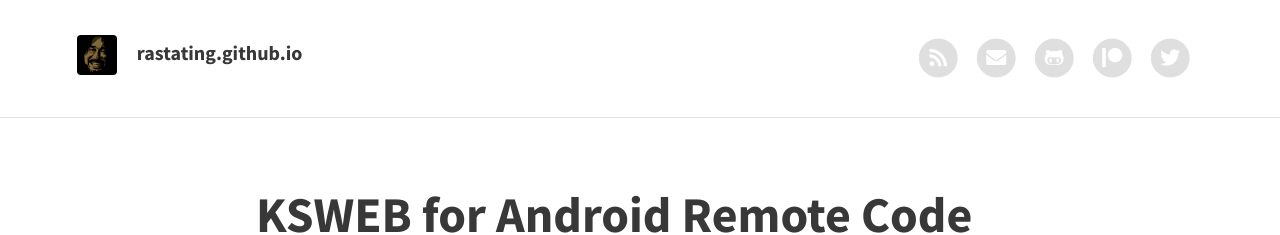
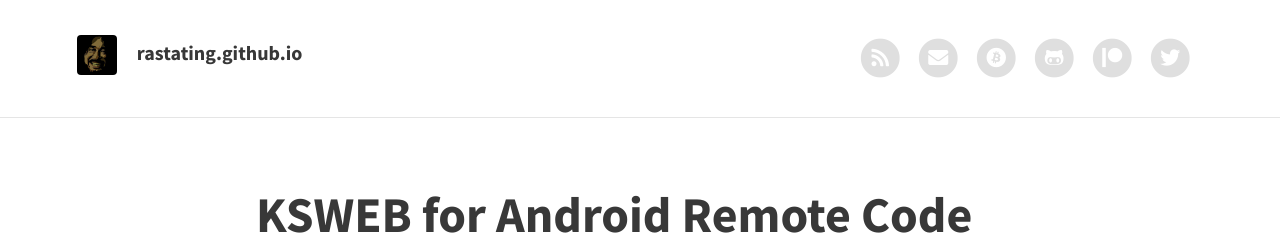
Before and after one commit to rastating/rastating.github.io, a Jekyll site: the page built from index.html, in a window 1280 px wide. Shown: the top 235 px of the page. Built offline with Jekyll 4.4.1, drawn with Linux system fonts in a browser that asks for light colours; the list of posts is cut into pages by our own code.

Commit message:
Add Bitcoin icon support

```diff
--- a/_config.yml
+++ b/_config.yml
@@ -21,6 +21,7 @@
   email_address: robert.carr@owasp.org # Full email address, e.g. "sam@example.com"
   behance:
   bitbucket:
+  bitcoin: bc1qj667qadh4r4v2s7rhjx6dhlnq8358h5t0ndvf9
   dribbble:
   facebook:
   flickr:
--- a/_includes/icons.html
+++ b/_includes/icons.html
@@ -32,6 +32,17 @@
 <li>
 	<a href="https://bitbucket.org/{{ site.theme_settings.bitbucket }}" title="{{ site.theme_settings.str_follow_on }} Bitbucket">
 		<i class="fa fa-fw fa-bitbucket"></i>
+	</a>
+</li>
+{% endif %}
+
+{% if site.theme_settings.bitcoin %}
+<li>
+	<a class="social-link" href="bitcoin:{{ site.theme_settings.bitcoin }}" title="Donate Bitcoin">
+		<span class="fa-stack">
+			<i class="fas fa-circle fa-stack-2x"></i>
+			<i class="fab fa-bitcoin fa-stack-1x fa-inverse"></i>
+		</span>
 	</a>
 </li>
 {% endif %}
--- a/_sass/includes/_header.scss
+++ b/_sass/includes/_header.scss
@@ -25,7 +25,7 @@
     font-size: 1em;
     line-height: 1.5;
 
-    @media (max-width: 590px) {
+    @media (max-width: 650px) {
       & {
         display: none;
       }
```
